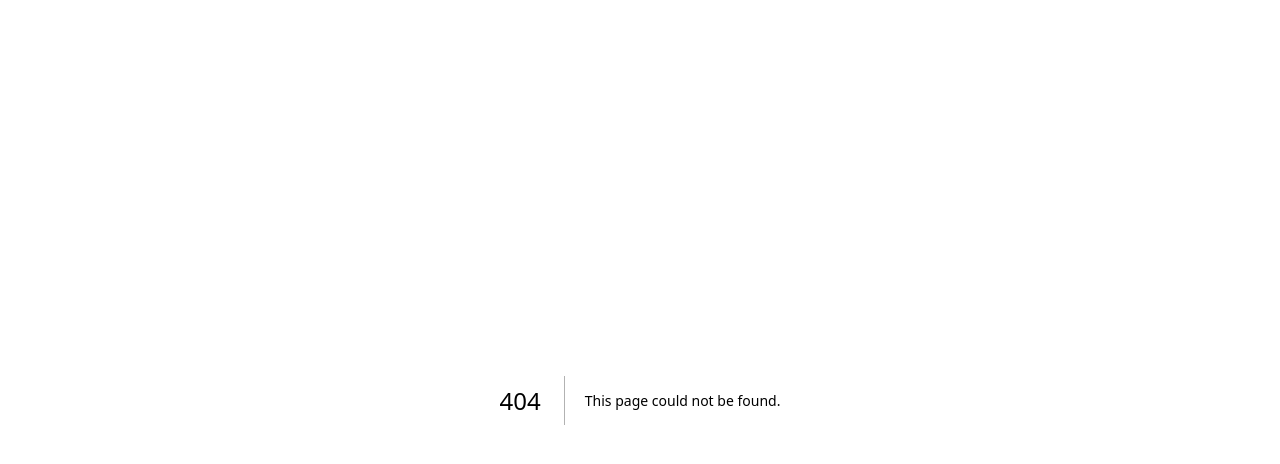
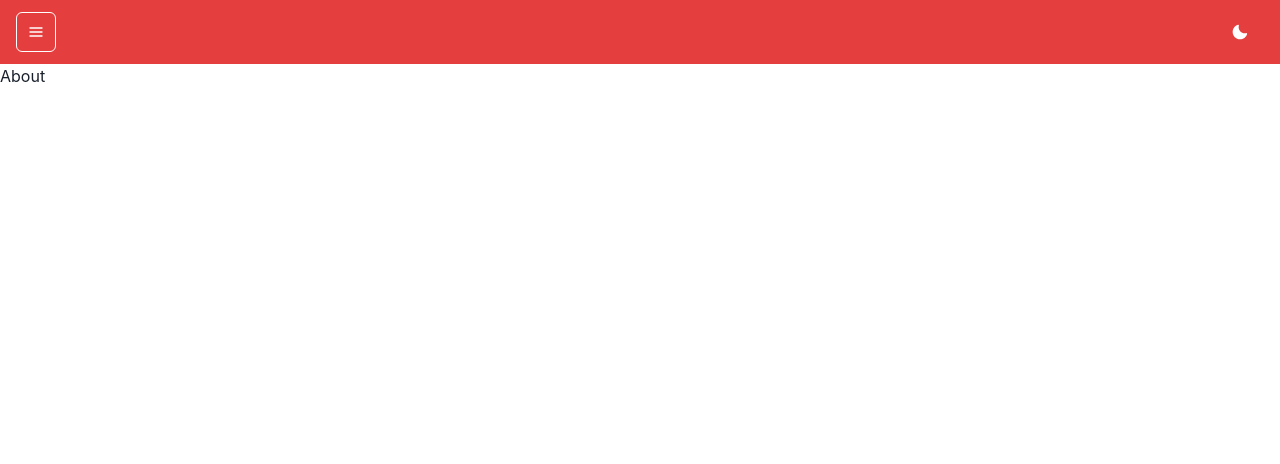
Before and after one commit to mehmetegeacican/your-next-pokedex, a Next.js app: page /about in a window 1280 px wide. Before the commit this address had no page. Shown: the top 464 px of the page. Built offline with nearby package versions, Linux system fonts and the light colour scheme.

Commit message:
chakra ui added, navbar added

```diff
--- /dev/null
+++ b/components/Navbar.tsx
@@ -0,0 +1,62 @@
+import React from 'react';
+import { ReactNode } from 'react';
+import {
+    Box,
+    Flex,
+    Button,
+    useDisclosure,
+    useColorModeValue,
+    Stack,
+    Text,
+    useColorMode,
+    IconButton,
+    DrawerOverlay,
+    DrawerContent,
+    DrawerHeader,
+    DrawerBody,
+    Drawer
+  } from '@chakra-ui/react';
+import {HamburgerIcon, MoonIcon, SunIcon } from '@chakra-ui/icons';
+import Link from 'next/link';
+
+export default function Navbar() {
+  const { isOpen, onOpen, onClose } = useDisclosure()
+  const { colorMode, toggleColorMode } = useColorMode();
+  const bg = useColorModeValue('white', 'red.200');
+  return (
+    <Box bg={useColorModeValue("red.500", "gray.900")} px={4}>
+      <Flex h={16} alignItems={"center"} justifyContent={"space-between"}>
+        <Box>
+          <IconButton
+            variant="outline"
+            color={bg}
+            colorScheme="gray.200"
+            aria-label="Send email"
+            icon={<HamburgerIcon />}
+            onClick = {onOpen}
+          />
+        </Box>
+        <Flex alignItems={"center"}>
+          <Stack direction={"row"} spacing={7}>
+            <Button onClick={toggleColorMode} variant="outlined" color={bg}>
+              {colorMode === "light" ? <MoonIcon /> : <SunIcon />}
+            </Button>
+          </Stack>
+        </Flex>
+      </Flex>
+      <Drawer placement='left' onClose={onClose} isOpen={isOpen}>
+        <DrawerOverlay />
+        <DrawerContent>
+          <DrawerHeader borderBottomWidth='1px'>Welcome</DrawerHeader>
+          <DrawerBody>
+            <Stack spacing={3}>
+                <Link href="/"><Text fontSize='2x1' as ='samp' onClick={onClose}>Home: View Pokemon</Text></Link>
+                <Link href="/about"><Text fontSize='2x1' as ='samp' onClick={onClose} >About: About this Project</Text></Link>
+                <Link href=""><Text fontSize='2x1' as ='samp' onClick={onClose}> My Poke Team </Text></Link>
+            </Stack>
+          </DrawerBody>
+        </DrawerContent>
+      </Drawer>
+    </Box>
+  );
+}
--- a/package.json
+++ b/package.json
@@ -9,11 +9,16 @@
     "lint": "next lint"
   },
   "dependencies": {
+    "@chakra-ui/icons": "^2.0.17",
+    "@chakra-ui/react": "^2.5.1",
+    "@emotion/react": "^11.10.6",
+    "@emotion/styled": "^11.10.6",
     "@types/node": "18.14.1",
     "@types/react": "18.0.28",
     "@types/react-dom": "18.0.11",
     "eslint": "8.34.0",
     "eslint-config-next": "13.2.1",
+    "framer-motion": "^10.0.0",
     "next": "13.2.1",
     "react": "18.2.0",
     "react-dom": "18.2.0",
--- a/pages/_app.tsx
+++ b/pages/_app.tsx
@@ -1,5 +1,12 @@
 import type { AppProps } from 'next/app'
+import { ChakraProvider } from '@chakra-ui/react'
+import Navbar from '@/components/Navbar'
 
 export default function App({ Component, pageProps }: AppProps) {
-  return <Component {...pageProps} />
+  return (
+    <ChakraProvider>
+      <Navbar/>
+      <Component {...pageProps} />
+    </ChakraProvider>
+  )
 }
--- /dev/null
+++ b/pages/about.tsx
@@ -0,0 +1,7 @@
+import React from 'react'
+
+export default function About() {
+  return (
+    <div>About</div>
+  )
+}
```
Also changed, not shown: 1 other file (tests, documents, lock files or other folders).
